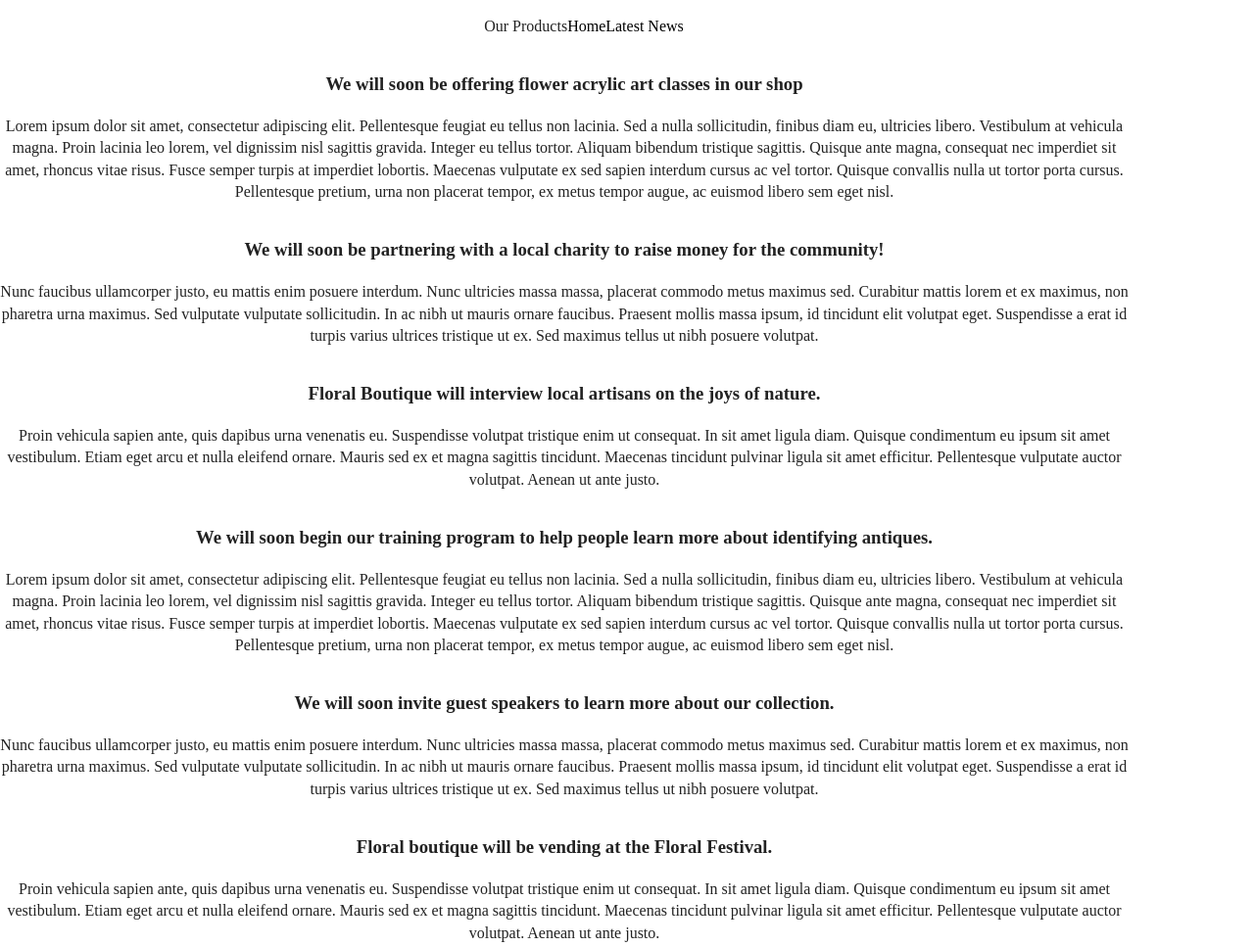
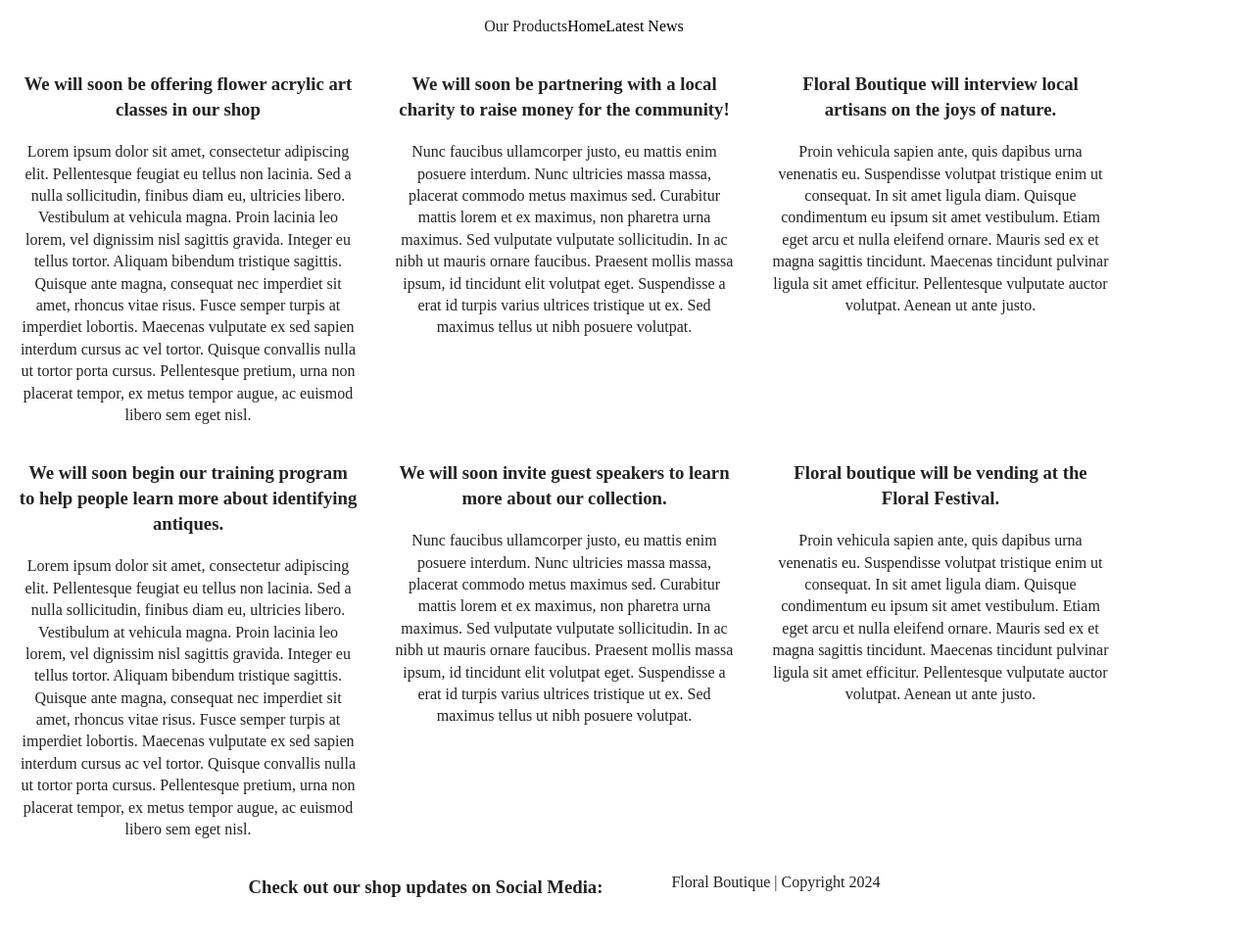
Before and after one commit to saxby-b/floral-boutique, a website: page future/index.html in a window 1280 px wide. Shown: the top 967 px of the page at 98% size. After the commit the page ends 938 px from the top, so only its background shows below. Drawn offline with Linux system fonts and the light colour scheme; files that its build step writes are made by us from their sources; files whose address does not match are found by name.

Commit message:
Updated styles for future page tablet version

```diff
--- a/css/main.css
+++ b/css/main.css
@@ -263,6 +263,13 @@ textarea {
     flex-flow: row wrap;
 
   } */
+
+  /*Future Page */
+
+  .charity, .art-class, .learning, .training, .speakers, .festivals {
+    width: 30%;
+
+  }
 }
 
 @media print,
```
